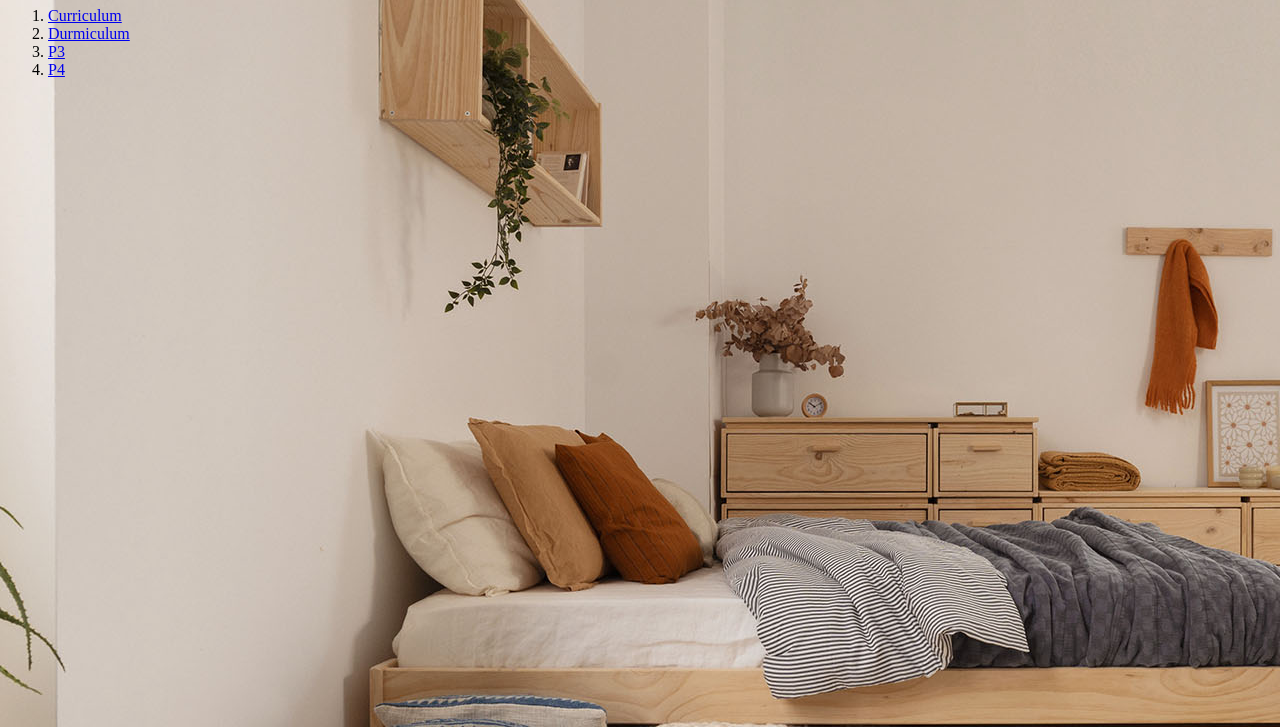
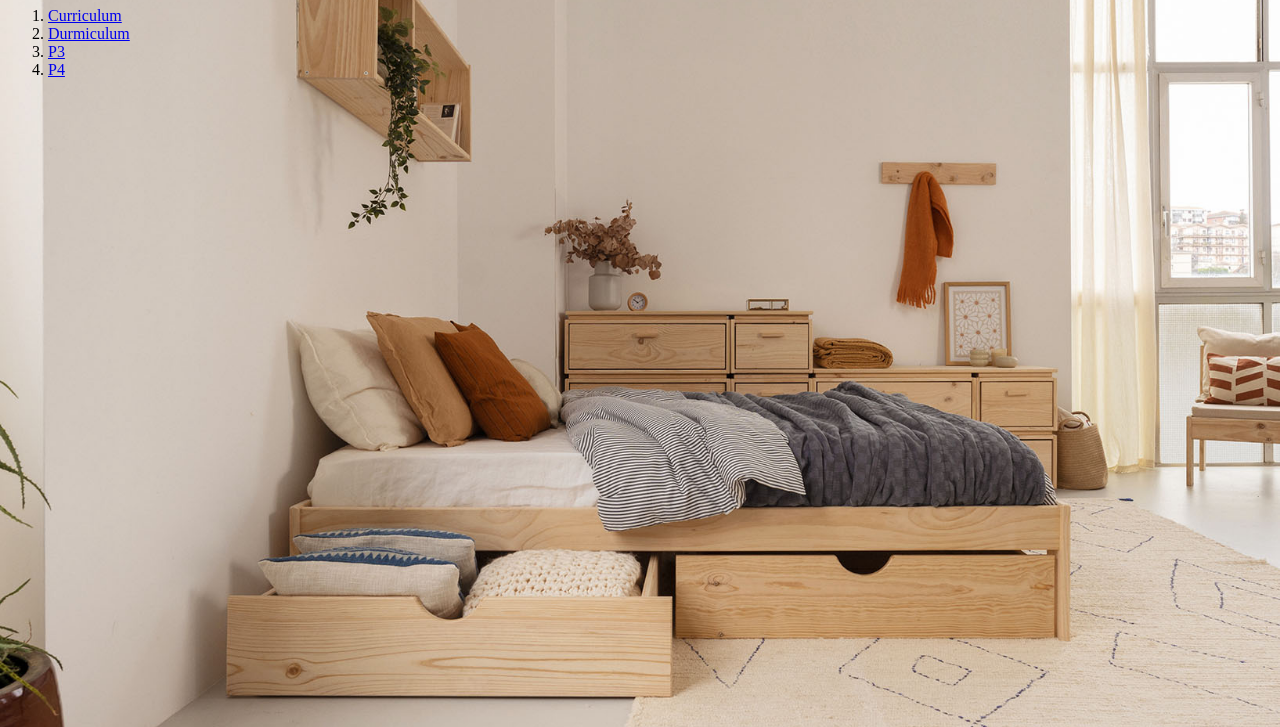
Before and after one commit to ivan-JDG/ivan-JDG.github.io, a plain HTML site: page index.html in a window 1280 px wide. Shown: the part 73-800 px from the top of the page. Drawn offline with Linux system fonts and the light colour scheme.

Commit message:
he cambiado el fondo de las camas para que no se repitan y no se haga pequeño

```diff
--- a/index.html
+++ b/index.html
@@ -5,7 +5,7 @@
     <meta name="viewport" content="width=device-width, initial-scale=1.0">
     <title>Document</title>
 </head>
-<body background="curriculum/CAMAAA.jpg"  >
+<body background="curriculum/CAMAAA.jpg"   >
 
 <h1  aling="center" style="color: aqua;"> Zzz</h1>
 
@@ -18,7 +18,12 @@
 
 
 </ol>
-
+<style>
+     body {
+    background-repeat: no-repeat;
+        background-size: cover;
+     }
+    </style>
 
 </body>
 </html>
```
